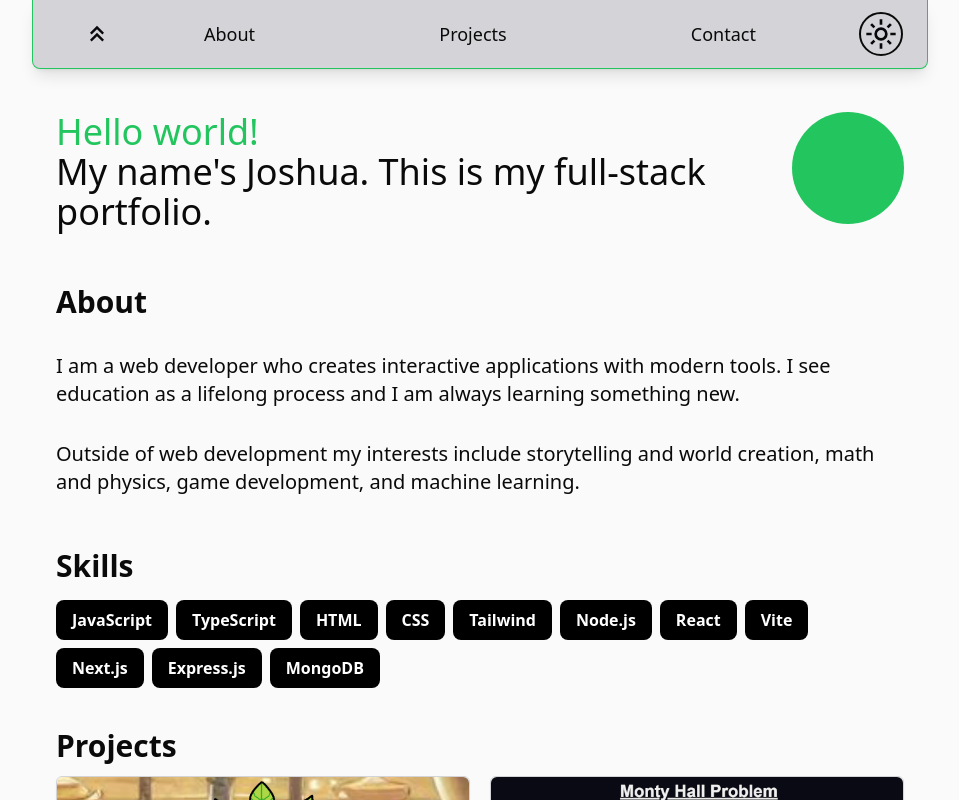
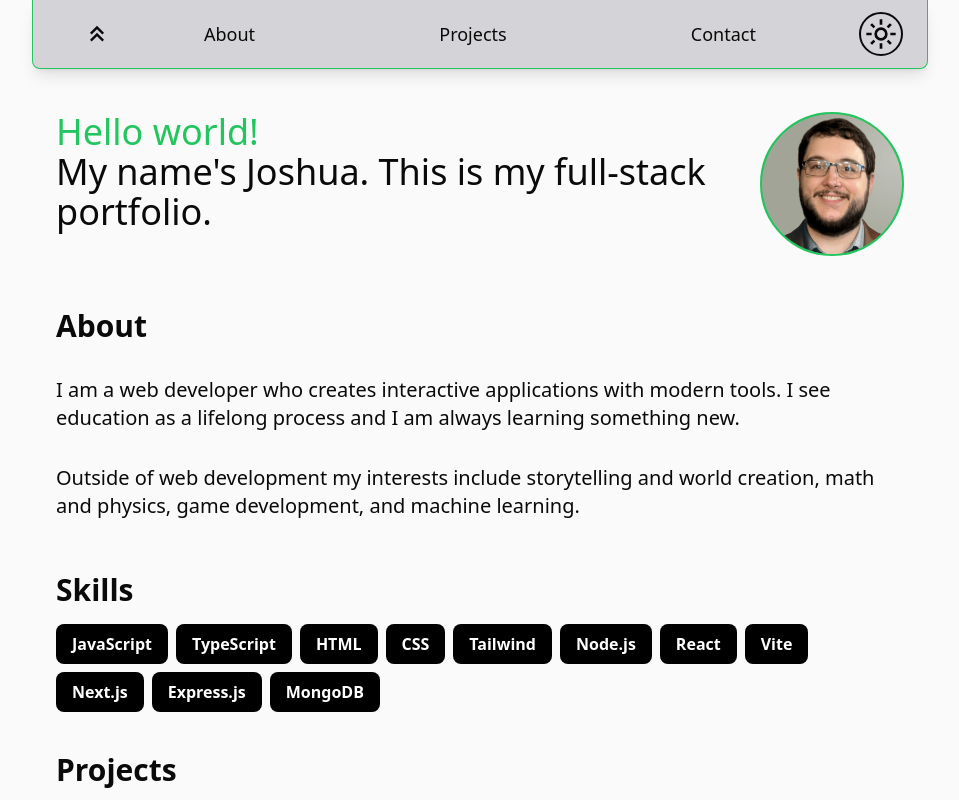
Before and after one commit to jrbarnhart/portfolio, a React (Vite) app: page / in a window 1280 px wide. Shown: the whole page, without its empty margins (160-1119 px from the left). Built offline with nearby package versions, Linux system fonts and the light colour scheme; the HTML template or start-up script is replaced by a standard one.

Commit message:
Add picture of me

```diff
--- a/src/components/Header/TitleCard.tsx
+++ b/src/components/Header/TitleCard.tsx
@@ -7,7 +7,9 @@ const TitleCard = () => {
           {"My name's Joshua. This is my full-stack portfolio."}
         </p>
       </div>
-      <div className="size-28 bg-green-500 rounded-full flex-shrink-0"></div>
+      <div className="size-28 lg:size-36 bg-green-500 border-green-500 border-2 rounded-full flex-shrink-0">
+        <img src="/me.png" alt="Image of Joshua Barnhart" />
+      </div>
     </div>
   );
 };
```
Also changed, not shown: public/me.png (added).
